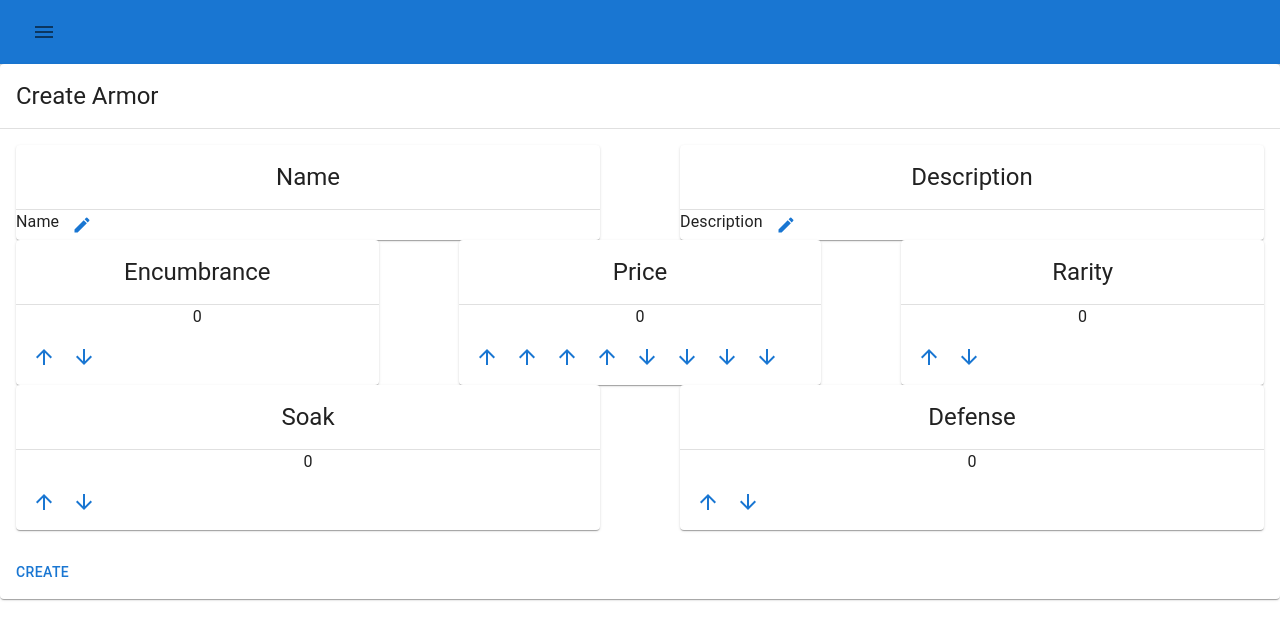
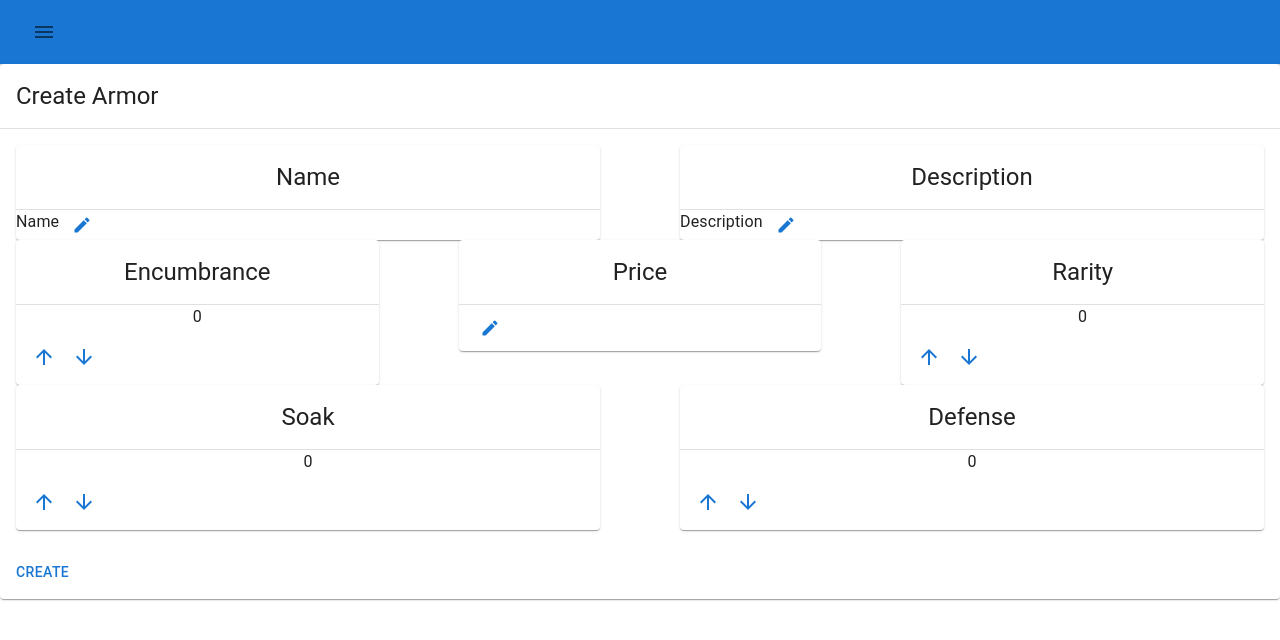
Before and after one commit to genraven1/genesys, a React (Create React App) app: page /equipment/armor/new in a window 1280 px wide. Shown: the top 640 px of the page. Built offline with nearby package versions, Linux system fonts and the light colour scheme.

Commit message:
update price to string

```diff
--- a/src/components/equipment/CreateArmor.tsx
+++ b/src/components/equipment/CreateArmor.tsx
@@ -3,7 +3,6 @@ import { FormEventHandler, useState } from "react";
 import { useNavigate } from "react-router-dom";
 import Armor, { ArmorStats, DefaultArmor } from "../../models/equipment/Armor";
 import BaseEquipmentStats from "../../models/equipment/Equipment";
-import InlineTextField from "../input/TextField";
 import CreateArmorStats from "./CreateArmorStats";
 import CreateEquipmentStats from "./CreateEquipmentStats";
 
@@ -24,25 +23,13 @@ export default function CreateArmor(props: Props) {
         //navigate('/actors/npcs/minions/' + armor.id);
     }
 
-    const handleOnNameCommit = (value: string) => {
-        setArmor((prev_state) => ({
-            ...prev_state,
-            name: value,
-        }));
-    }
-
-    const handleOnDescriptionCommit = (value: string) => {
-        setArmor((prev_state) => ({
-            ...prev_state,
-            description: value,
-        }));
-    }
-
     const updateEquipmentStats = (equipmentStats: BaseEquipmentStats) => {
+        console.log(equipmentStats)
         setArmor((prev_state) => ({
             ...prev_state,
             equipment: equipmentStats,
         }));
+        console.log(armor.equipment)
         return armor.equipment;
     }
 
@@ -61,26 +48,7 @@ export default function CreateArmor(props: Props) {
             <form onSubmit={handleSubmit}>
                 <CardContent>
                     <Grid container justifyContent={'center'}>
-                        <Grid container spacing={10}>
-                            <Grid item xs>
-                                <Card>
-                                    <CardHeader title={'Name'} style={{ textAlign: 'center' }} />
-                                    <Divider />
-                                    <InlineTextField defaultValue={'Name'} editable={true} onCommit={handleOnNameCommit} helperText={'Name'} placeholder={'Name'} errorText={''} />
-                                </Card>
-                            </Grid>
-                            <Grid item xs>
-                                <Card>
-                                    <CardHeader title={'Description'} style={{ textAlign: 'center' }} />
-                                    <Divider />
-                                    <InlineTextField defaultValue={'Description'} editable={true} onCommit={handleOnDescriptionCommit} helperText={'Description'} placeholder={'Description'} errorText={''} />
-                                </Card>
-                            </Grid>
-                        </Grid>
-                        <Divider />
-                        <Grid container spacing={10}>
-                            <CreateEquipmentStats newEquipmentStats={armor.equipment} onEquipmentStatsUpdate={updateEquipmentStats}  />
-                        </Grid>
+                        <CreateEquipmentStats newEquipmentStats={armor.equipment} onEquipmentStatsUpdate={updateEquipmentStats} />
                         <Divider />
                         <Grid container spacing={10}>
                             <CreateArmorStats newArmorStats={armor.armorStats} onArmorStatsUpdate={updateArmorStats} />
--- a/src/components/equipment/CreateEquipmentStats.tsx
+++ b/src/components/equipment/CreateEquipmentStats.tsx
@@ -2,7 +2,7 @@ import { Grid, Card, CardHeader, Divider, Typography, CardActions } from "@mui/m
 import { Fragment, useState } from "react";
 import BaseEquipmentStats, { DefaultEquipment } from "../../models/equipment/Equipment";
 import InputButtonGroup from "../input/InputButtonGroup";
-import PriceButtonGroup from "../input/PriceButtonGroup";
+import InlineTextField from "../input/TextField";
 
 interface Props {
     newEquipmentStats?: BaseEquipmentStats | null,
@@ -12,6 +12,22 @@ interface Props {
 export default function CreateEquipmentStats(props: Props): JSX.Element {
     const { newEquipmentStats, onEquipmentStatsUpdate } = props;
     const [equipmentStats, setEquipmentStats] = useState<BaseEquipmentStats>(newEquipmentStats ?? DefaultEquipment.create());
+
+    const handleOnNameCommit = (value: string) => {
+        setEquipmentStats((prev_state) => ({
+            ...prev_state,
+            name: value,
+        }));
+        setEquipmentStats(onEquipmentStatsUpdate(equipmentStats));
+    }
+
+    const handleOnDescriptionCommit = (value: string) => {
+        setEquipmentStats((prev_state) => ({
+            ...prev_state,
+            description: value,
+        }));
+        setEquipmentStats(onEquipmentStatsUpdate(equipmentStats));
+    }
 
     const handleEncumbranceDecrease = () => {
         setEquipmentStats((prev_state) => ({
@@ -25,6 +41,14 @@ export default function CreateEquipmentStats(props: Props): JSX.Element {
         setEquipmentStats((prev_state) => ({
             ...prev_state,
             encumbrance: equipmentStats.encumbrance++,
+        }));
+        setEquipmentStats(onEquipmentStatsUpdate(equipmentStats));
+    }
+
+    const handleOnPriceCommit = (value: string) => {
+        setEquipmentStats((prev_state) => ({
+            ...prev_state,
+            price: value
         }));
         setEquipmentStats(onEquipmentStatsUpdate(equipmentStats));
     }
@@ -45,28 +69,26 @@ export default function CreateEquipmentStats(props: Props): JSX.Element {
         setEquipmentStats(onEquipmentStatsUpdate(equipmentStats));
     }
 
-    const handlePriceIncrease = (value: number) => {
-        let tempPrice = Number(equipmentStats.price) + Number(value) as Number;
-        console.log(tempPrice);
-        setEquipmentStats((prev_state) => ({
-            ...prev_state,
-            price: Number(tempPrice),
-        }));
-        console.log(equipmentStats.price)
-        setEquipmentStats(onEquipmentStatsUpdate(equipmentStats));
-    }
-
-    const handlePriceDecreaseByFive = () => {
-        setEquipmentStats((prev_state) => ({
-            ...prev_state,
-            price: Number(equipmentStats.price)-Number(5),
-        }));
-        console.log(equipmentStats.price)
-        setEquipmentStats(onEquipmentStatsUpdate(equipmentStats));
-    }
-
     return (
         <Fragment>
+            <Grid container spacing={10}>
+                <Grid item xs>
+                    <Card>
+                        <CardHeader title={'Name'} style={{ textAlign: 'center' }} />
+                        <Divider />
+                        <InlineTextField defaultValue={'Name'} editable={true} onCommit={handleOnNameCommit} helperText={'Name'} placeholder={'Name'} errorText={''} />
+                    </Card>
+                </Grid>
+                <Grid item xs>
+                    <Card>
+                        <CardHeader title={'Description'} style={{ textAlign: 'center' }} />
+                        <Divider />
+                        <InlineTextField defaultValue={'Description'} editable={true} onCommit={handleOnDescriptionCommit} helperText={'Description'} placeholder={'Description'} errorText={''} />
+                    </Card>
+                </Grid>
+            </Grid>
+            <Divider />
+            <Grid container spacing={10}>
                 <Grid item xs>
                     <Card>
                         <CardHeader title={'Encumbrance'} style={{ textAlign: 'center' }} />
@@ -83,13 +105,7 @@ export default function CreateEquipmentStats(props: Props): JSX.Element {
                         <Divider />
                         <Typography style={{ textAlign: 'center' }} >{equipmentStats.price}</Typography>
                         <CardActions>
-                        <PriceButtonGroup onIncrease={handlePriceIncrease} onDecreaseByOne={function (): void {
-                            throw new Error("Function not implemented.");
-                        } } onDecreaseByFive={handlePriceDecreaseByFive} onDecreaseByTen={function (): void {
-                            throw new Error("Function not implemented.");
-                        } } onDecreaseByHundred={function (): void {
-                            throw new Error("Function not implemented.");
-                        } } />
+                            <InlineTextField defaultValue={equipmentStats.price} onCommit={handleOnPriceCommit} />
                         </CardActions>
                     </Card>
                 </Grid>
@@ -103,6 +119,7 @@ export default function CreateEquipmentStats(props: Props): JSX.Element {
                         </CardActions>
                     </Card>
                 </Grid>
+            </Grid>
         </Fragment>
     )
 }
--- a/src/models/equipment/Equipment.ts
+++ b/src/models/equipment/Equipment.ts
@@ -3,7 +3,7 @@ export default interface BaseEquipmentStats {
     name: string,
     encumbrance: number,
     description: string,
-    price: number,
+    price: string,
     rarity: number
 }
 
@@ -14,7 +14,7 @@ export class DefaultEquipment {
             name: '',
             encumbrance: 0,
             description: '',
-            price: 0,
+            price: '',
             rarity: 0
         }
     }
```
Lines whose indentation alone changed are shown as unchanged.
